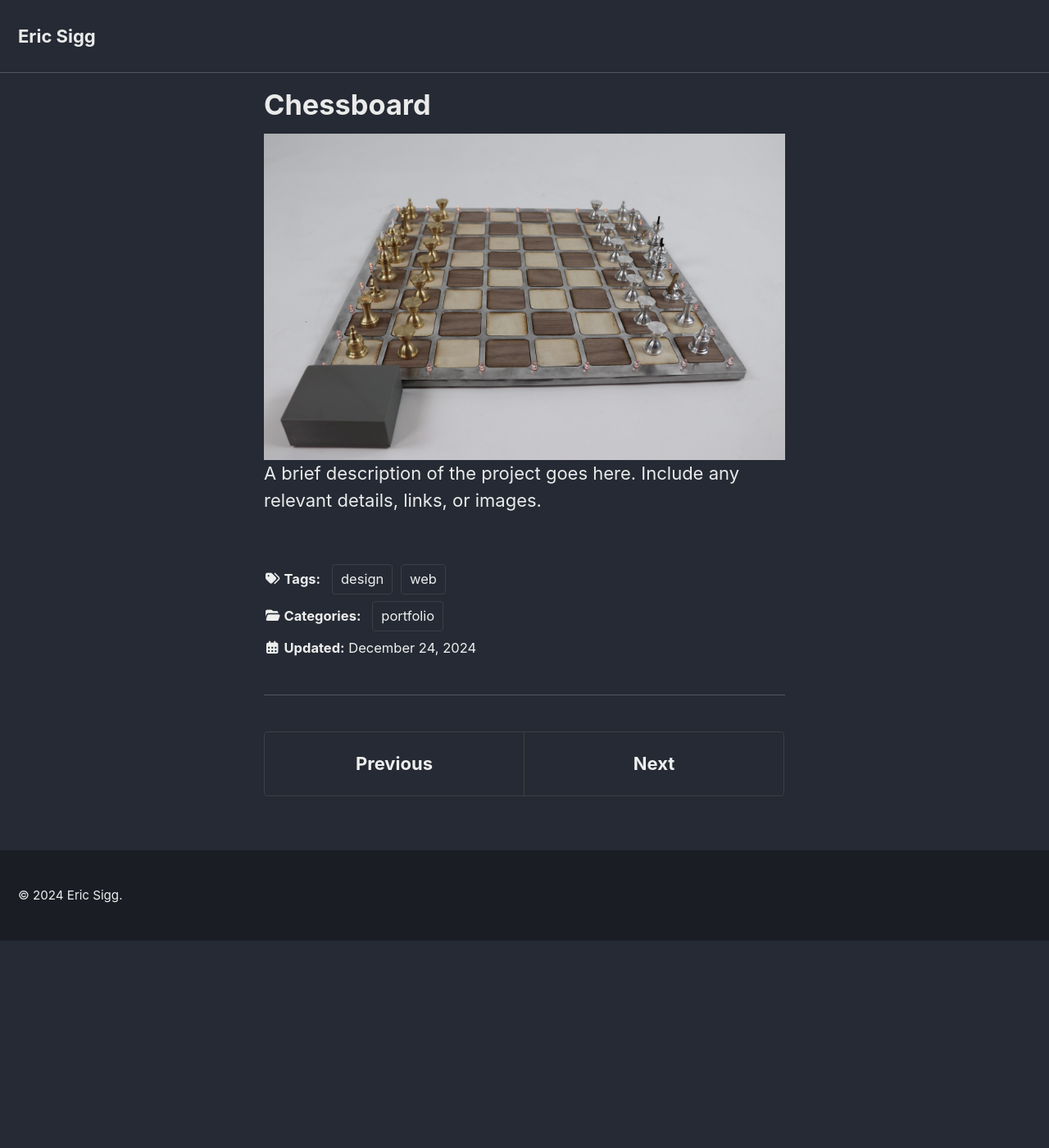
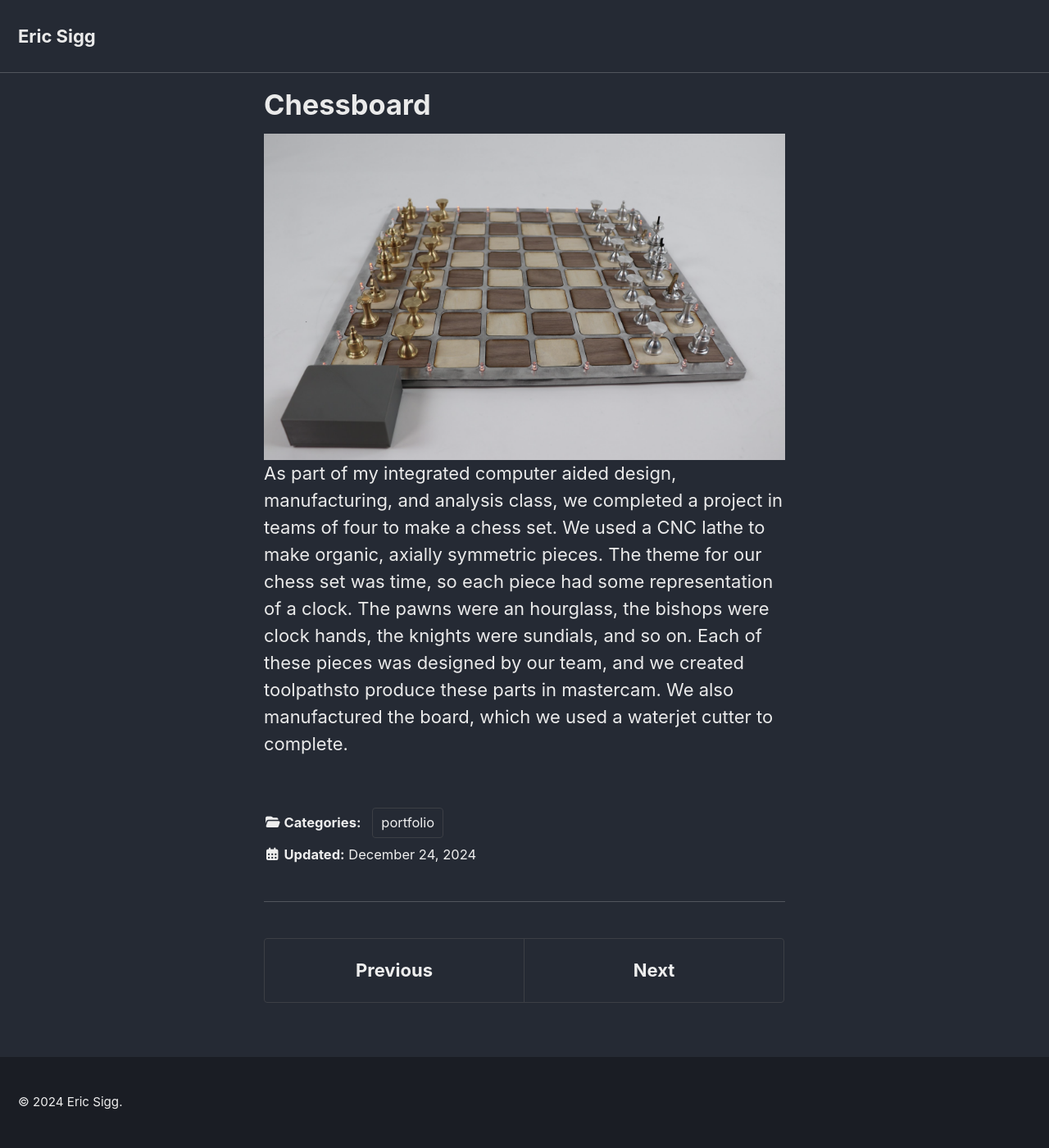
Before and after one commit to ericsigg1/ericsigg.github.io, a Jekyll site: the page built from _portfolio/(6)Check.md, in a window 1280 px wide. Shown: the whole page at 82% size. Built offline with Jekyll 4.4.1, drawn with Linux system fonts in a browser that asks for light colours; cached includes are drawn as plain includes; before the commit the page ends 1147 px from its top, so only the background shows below that.

Commit message:
Added some images/text

```diff
--- a/_portfolio/(6)Check.md
+++ b/_portfolio/(6)Check.md
@@ -3,7 +3,6 @@ layout: single
 title: "Chessboard"
 category: portfolio
 image: /assets/images/check.png
-tags: [web, design]
 ---
 
-A brief description of the project goes here. Include any relevant details, links, or images.
+As part of my integrated computer aided design, manufacturing, and analysis class, we completed a project in teams of four to make a chess set. We used a CNC lathe to make organic, axially symmetric pieces. The theme for our chess set was time, so each piece had some representation of a clock. The pawns were an hourglass, the bishops were clock hands, the knights were sundials, and so on. Each of these pieces was designed by our team, and we created toolpathsto produce these parts in mastercam. We also manufactured the board, which we used a waterjet cutter to complete.
```
Also changed, not shown: _portfolio/(1)TinyBoats.md (+1 -3 lines), _portfolio/(3.5)Mold.md (+2 -2 lines), _portfolio/(5)stirlingEngine.md (+4 -3 lines), 2 other files.
